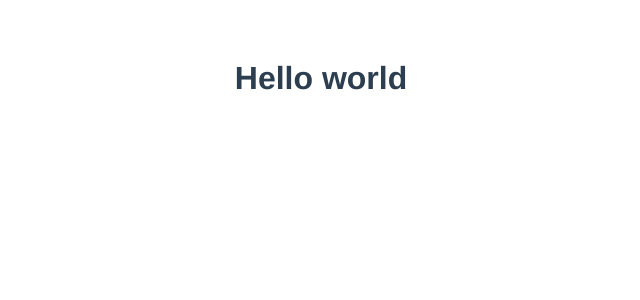
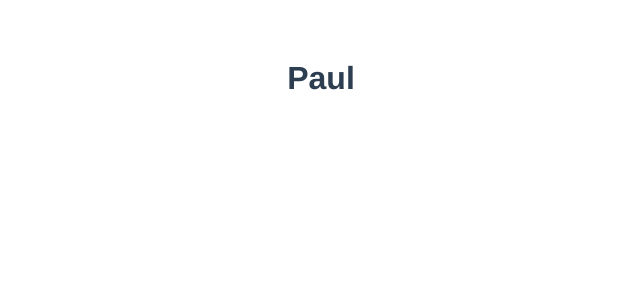
Before and after one commit to PaulPintang/Vue.Js-2022, a Vue app: page / in a window 1280 px wide. Shown: the top 300 px of the page, without its empty margins (319-959 px from the left). Built offline with nearby package versions, Linux system fonts and the light colour scheme.

Commit message:
first prop

```diff
--- a/src/App.vue
+++ b/src/App.vue
@@ -1,5 +1,5 @@
 <template>
-  <FirstComponent />
+  <FirstComponent person="Paul" />
 </template>
 
 <script>
--- a/src/components/FirstComponent.vue
+++ b/src/components/FirstComponent.vue
@@ -1,11 +1,14 @@
 <template lang="">
   <div>
-    <h1>Hello world</h1>
+    <h1>{{ person }}</h1>
   </div>
 </template>
 <script>
 export default {
   name: "FirstComponent",
+  props: {
+    person: String,
+  },
 };
 </script>
 <style lang=""></style>
```
